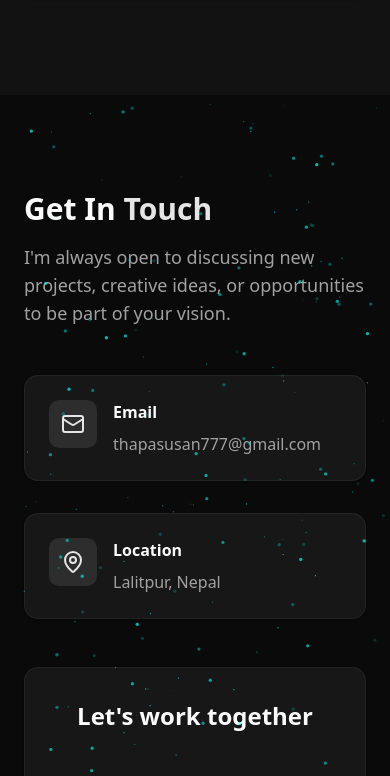
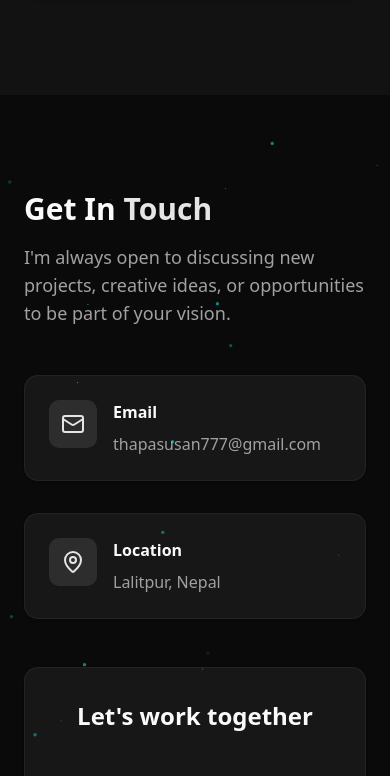
Before and after one commit to Sushan999/dev-portfolio, a Next.js app: page / in a window 390 px wide. Shown: the part 5995-6771 px from the top of the page. Built offline with nearby package versions, Linux system fonts and the light colour scheme.

Commit message:
Magicui fixxx

```diff
--- a/src/app/components/Contact.tsx
+++ b/src/app/components/Contact.tsx
@@ -17,14 +17,26 @@ export function Contact() {
       id="contact"
       className="py-24 px-6 lg:px-8 scroll-mt-16v relative overflow-hidden"
     >
+      <div className="hidden md:block">
         <Particles
           className="absolute inset-0"
           quantity={150}
           ease={80}
-        color="#ffff"
+          color="#fffff"
           size={0.66}
           refresh
         />
+      </div>
+      <div className="">
+        <Particles
+          className="absolute inset-0"
+          quantity={15}
+          ease={80}
+          color="#fffff"
+          size={0.66}
+          refresh
+        />
+      </div>
       <div className="max-w-4xl mx-auto">
         <motion.div
           ref={ref}
--- a/src/app/components/Hero.tsx
+++ b/src/app/components/Hero.tsx
@@ -17,6 +17,16 @@ export function Hero() {
         <Particles
           className="absolute inset-0"
           quantity={150}
+          ease={80}
+          color="#fffff"
+          size={0.66}
+          refresh
+        />
+      </div>
+      <div className="">
+        <Particles
+          className="absolute inset-0"
+          quantity={15}
           ease={80}
           color="#fffff"
           size={0.66}
```
Lines whose indentation alone changed are shown as unchanged.
